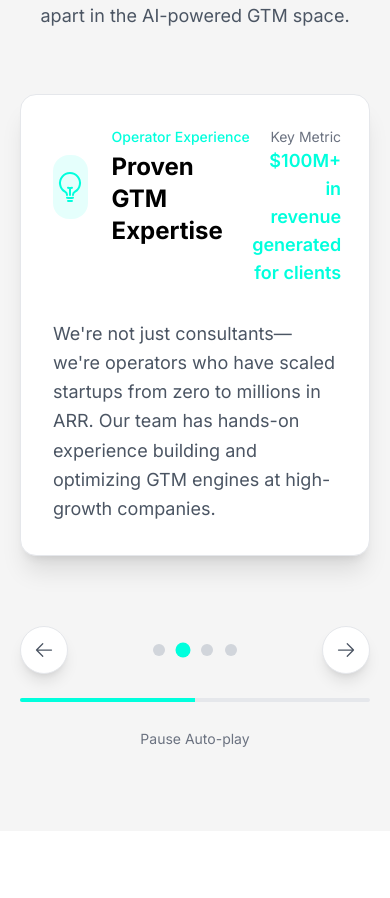
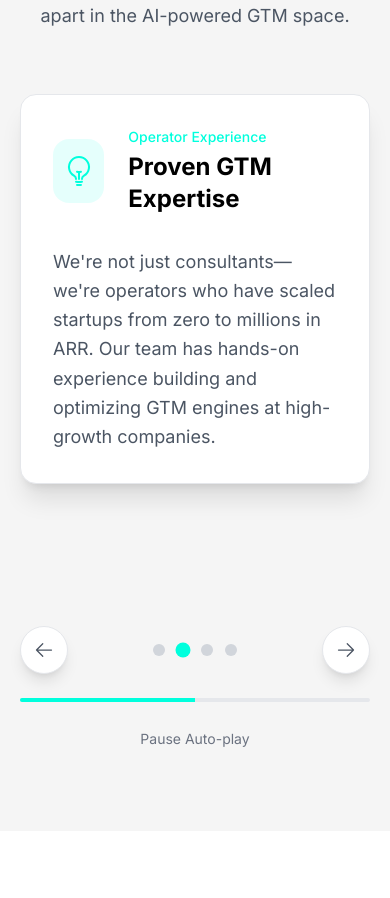
Before and after one commit to Briannzau/N-A, a Next.js app: page / in a window 390 px wide. Shown: the part 3507-4405 px from the top of the page. Built offline with nearby package versions, Linux system fonts and the light colour scheme.

Commit message:
Remove key metrics from partnership carousel slides

```diff
--- a/app/page.tsx
+++ b/app/page.tsx
@@ -72,28 +72,24 @@ const partnershipReasons = [
     icon: RocketLaunchIcon,
     title: 'Scale Without Headcount',
     description: 'Our AI-powered systems handle the heavy lifting so your team can focus on strategy and high-value activities. Automate repetitive tasks, qualify leads 24/7, and scale your operations without adding overhead.',
-    stats: '3x faster growth with 50% less manual work',
     highlight: 'AI Automation'
   },
   {
     icon: LightBulbIcon,
     title: 'Proven GTM Expertise',
     description: 'We\'re not just consultants—we\'re operators who have scaled startups from zero to millions in ARR. Our team has hands-on experience building and optimizing GTM engines at high-growth companies.',
-    stats: '$100M+ in revenue generated for clients',
     highlight: 'Operator Experience'
   },
   {
     icon: CpuChipIcon,
     title: 'Cutting-Edge AI Technology',
     description: 'Leverage the latest AI and automation tools to gain unfair advantages over your competition. From predictive analytics to intelligent lead scoring, we deploy technology that gives you an edge.',
-    stats: '24/7 automated workflows that never sleep',
     highlight: 'Advanced Technology'
   },
   {
     icon: ChartBarIcon,
     title: 'Measurable ROI',
     description: 'Every strategy and implementation is designed to deliver measurable results from day one. We focus on metrics that matter: qualified leads, conversion rates, deal velocity, and revenue growth.',
-    stats: 'Average 300% ROI within 6 months',
     highlight: 'Data-Driven Results'
   }
 ]
@@ -255,19 +251,13 @@ export default function HomePage() {
                 >
                   <div className="bg-white dark:bg-dark-bg rounded-2xl p-8 md:p-12 shadow-xl border border-gray-200 dark:border-gray-700">
                     {/* Header */}
-                    <div className="flex items-start justify-between mb-8">
-                      <div className="flex items-center">
-                        <div className="w-16 h-16 bg-neon-primary/10 rounded-2xl flex items-center justify-center mr-6">
-                          <reason.icon className="h-8 w-8 text-neon-primary" />
-                        </div>
-                        <div>
-                          <div className="text-sm font-medium text-neon-primary mb-1">{reason.highlight}</div>
-                          <h3 className="text-2xl md:text-3xl font-bold text-light-text dark:text-dark-text">{reason.title}</h3>
-                        </div>
+                    <div className="flex items-center mb-8">
+                      <div className="w-16 h-16 bg-neon-primary/10 rounded-2xl flex items-center justify-center mr-6">
+                        <reason.icon className="h-8 w-8 text-neon-primary" />
                       </div>
-                      <div className="text-right">
-                        <div className="text-sm text-gray-500 dark:text-gray-400">Key Metric</div>
-                        <div className="text-lg font-semibold text-neon-primary">{reason.stats}</div>
+                      <div>
+                        <div className="text-sm font-medium text-neon-primary mb-1">{reason.highlight}</div>
+                        <h3 className="text-2xl md:text-3xl font-bold text-light-text dark:text-dark-text">{reason.title}</h3>
                       </div>
                     </div>
 
```
